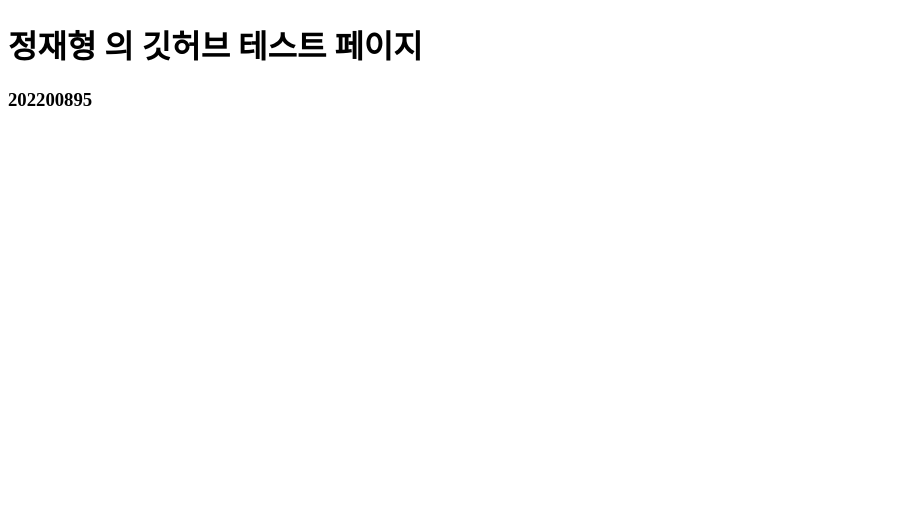
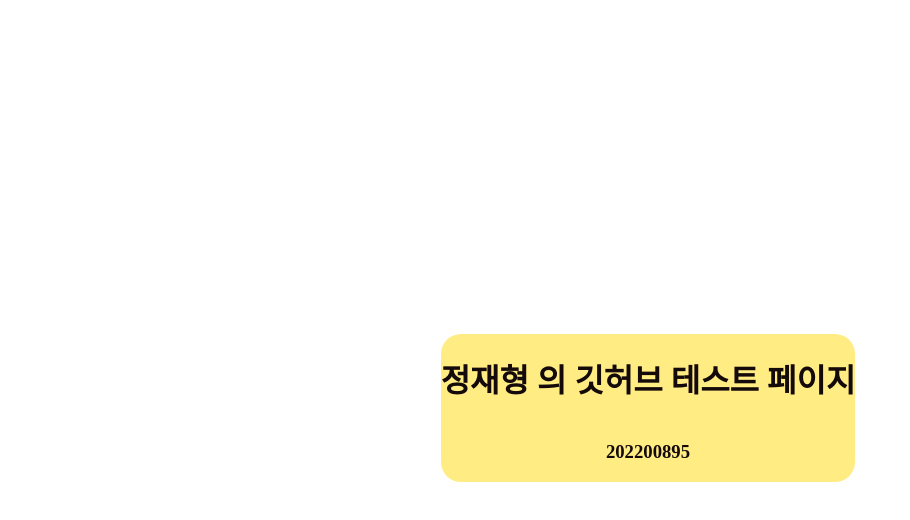
Before and after one commit to flerk0816/flerk0816.github.io, a plain HTML site: page index.html in a window 1280 px wide. Shown: the whole page, without its empty margins (0-910 px from the left). Drawn offline with Linux system fonts and the light colour scheme.

Commit message:
Update index.html

```diff
--- a/index.html
+++ b/index.html
@@ -4,6 +4,33 @@
         <meta charset="UTF-8" />
         <meta name="viewport" content="width=device-width, initial-scale=1.0" />
         <title>Document</title>
+        <style>
+            * {
+                box-sizing: border-box;
+                text-decoration: none;
+                list-style: none;
+                color: rgb(20, 10, 10);
+            }
+            html,
+            body {
+                width: 100%;
+                height: 100%;
+            }
+            body {
+                display: flex;
+                flex-direction: column;
+                align-items: center;
+                justify-content: center;
+            }
+            body > div {
+                display: flex;
+                flex-direction: column;
+                justify-content: center;
+                align-items: center;
+                border-radius: 20px;
+                background-color: rgb(255, 236, 131);
+            }
+        </style>
     </head>
     <body>
         <div>
```
